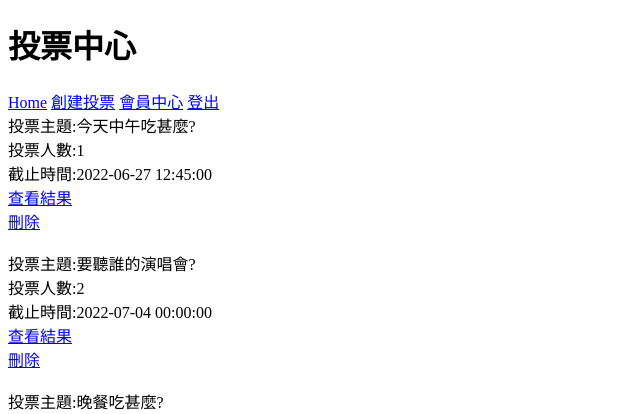
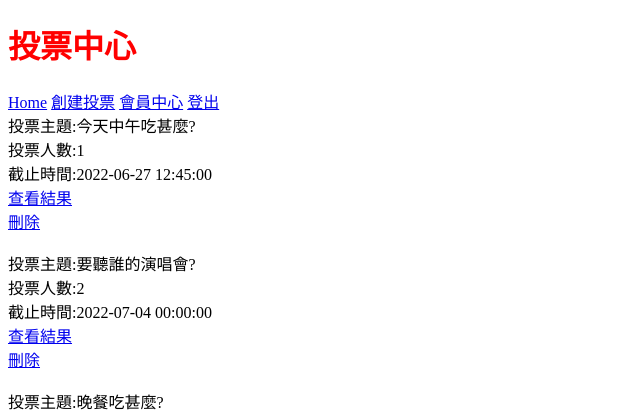
Before and after one commit to got9gotkfc/vote-hw-, a PHP site: page /back/vote_center.php in a window 1280 px wide. Shown: the top 414 px of the page, without its empty margins (0-640 px from the left). Run offline with PHP 8.4, Linux system fonts and the light colour scheme; the visitor is signed in with stand-in values (Sample User, id 1); data comes from the database, SQL or seed files in the repository.

Commit message:
更改標題顏色

```diff
--- a/back/vote_center.php
+++ b/back/vote_center.php
@@ -10,7 +10,7 @@
 
 <body>
     <div id="header">
-        <h1>投票中心</h1>
+        <h1 style="color:red">投票中心</h1>
         <nav>
             <a href="../index.php">Home</a>
             <a href="../public/creatvote.php">創建投票</a>
--- a/front/vote_center.php
+++ b/front/vote_center.php
@@ -10,7 +10,7 @@
 
 <body>
     <div id="header">
-        <h1>投票中心</h1>
+        <h1 style="color:red">投票中心</h1>
         <nav>
             <a href="../index.php">Home</a>
             <a href="../public/creatvote.php">創建投票</a>
```
